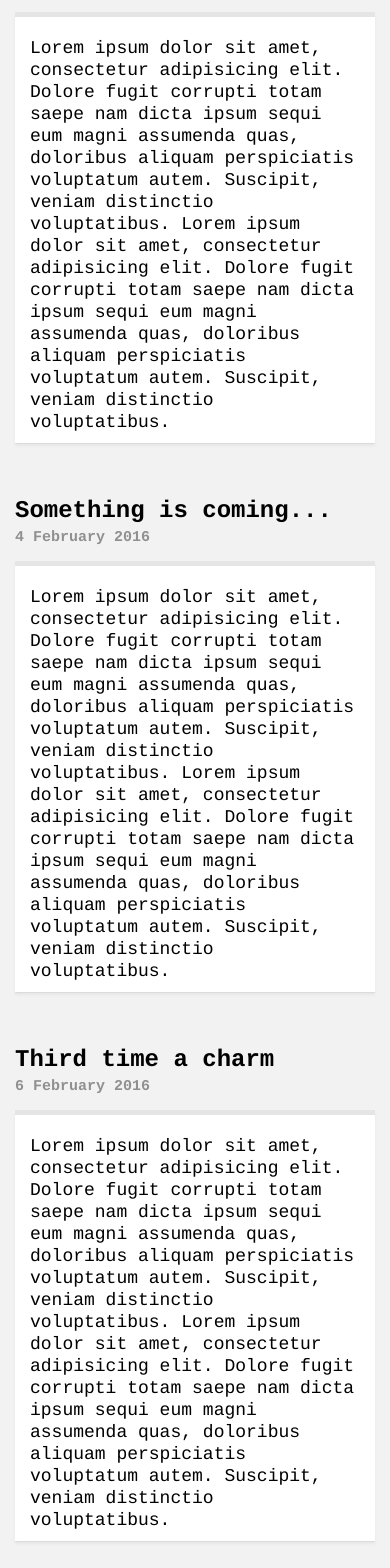
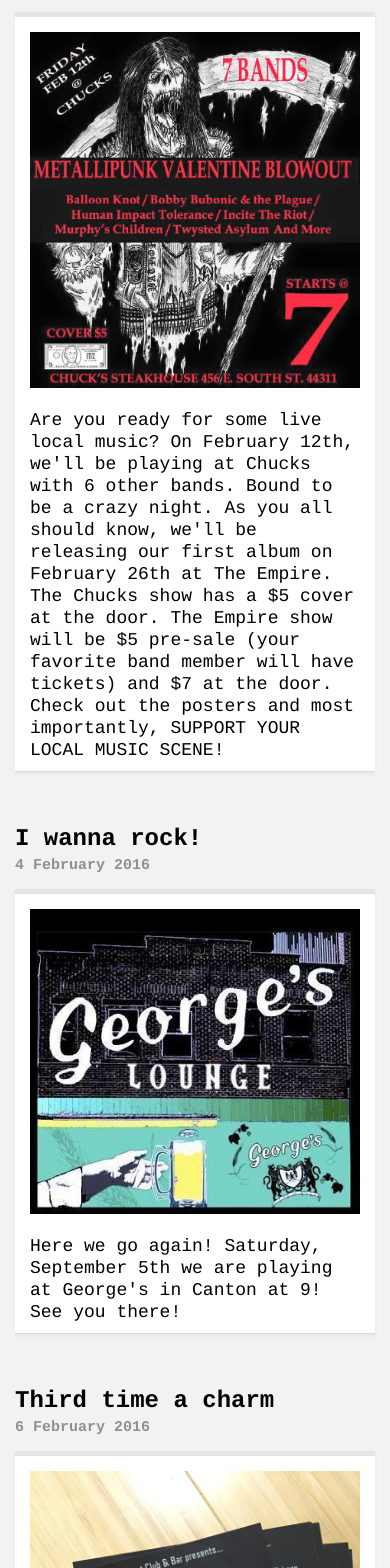
Before and after one commit to pavermakov/rock-band-site, a website: page index.html in a window 390 px wide. Shown: the part 224-1792 px from the top of the page. Drawn offline with nearby package versions, Linux system fonts and the light colour scheme; a web font is replaced by a local one.

Commit message:
optimizing mobile version

```diff
--- a/gulpfile.js
+++ b/gulpfile.js
@@ -23,6 +23,7 @@
 	// compile .sass files on changes
 	gulp.watch('sass/*.scss',['sass'])
 	// reload page when .html, .css, or .js files change
-	gulp.watch('*.html',browserSync.reload);
-	gulp.watch('css/*.css',browserSync.reload);
+	gulp.watch('*.html', browserSync.reload);
+	gulp.watch('css/*.css', browserSync.reload);
+	gulp.watch('js/*.js', browserSync.reload);
 });
--- a/index.html
+++ b/index.html
@@ -51,20 +51,25 @@
 			<article class="post">
 
 				<header>
-					<h3 class="article-title">New album out</h3>
+					<h3 class="article-title">We are performing</h3>
 					<h6 class="article-date">3 February 2016</h6>
 				</header>
 
 				<section class="article-content">
+
+					<figure>
+						<img class="article-image" src="img/performance.jpg" alt="performance">
+					</figure>
+
 					<p class="article-text">
-						Lorem ipsum dolor sit amet, consectetur adipisicing elit.
-						Dolore fugit corrupti totam saepe nam dicta ipsum sequi
-						eum magni assumenda quas, doloribus aliquam perspiciatis
-						voluptatum autem. Suscipit, veniam distinctio voluptatibus.
-						Lorem ipsum dolor sit amet, consectetur adipisicing elit.
-						Dolore fugit corrupti totam saepe nam dicta ipsum sequi
-						eum magni assumenda quas, doloribus aliquam perspiciatis
-						voluptatum autem. Suscipit, veniam distinctio voluptatibus.
+						Are you ready for some live local music? On February 12th,
+						we'll be playing at Chucks with 6 other bands. Bound to be
+						a crazy night. As you all should know, we'll be releasing
+						our first album on February 26th at The Empire. The Chucks
+						show has a $5 cover at the door. The Empire show will be $5
+						pre-sale (your favorite band member will have tickets) and
+						$7 at the door. Check out the posters and most importantly,
+						SUPPORT YOUR LOCAL MUSIC SCENE!
 					</p>
 				</section>
 
@@ -73,20 +78,19 @@
 			<article class="post">
 
 				<header>
-					<h3 class="article-title">Something is coming...</h3>
+					<h3 class="article-title">I wanna rock!</h3>
 					<h6 class="article-date">4 February 2016</h6>
 				</header>
 
 				<section class="article-content">
+
+					<figure>
+						<img class="article-image" src="img/performance2.jpg" alt="performance2">
+					</figure>
+
 					<p class="article-text">
-						Lorem ipsum dolor sit amet, consectetur adipisicing elit.
-						Dolore fugit corrupti totam saepe nam dicta ipsum sequi
-						eum magni assumenda quas, doloribus aliquam perspiciatis
-						voluptatum autem. Suscipit, veniam distinctio voluptatibus.
-						Lorem ipsum dolor sit amet, consectetur adipisicing elit.
-						Dolore fugit corrupti totam saepe nam dicta ipsum sequi
-						eum magni assumenda quas, doloribus aliquam perspiciatis
-						voluptatum autem. Suscipit, veniam distinctio voluptatibus.
+						Here we go again! Saturday, September 5th we are playing at
+						George's in Canton at 9! See you there!
 					</p>
 				</section>
 
@@ -100,15 +104,14 @@
 				</header>
 
 				<section class="article-content">
+
+					<figure>
+						<img class="article-image" src="img/performance3.jpg" alt="performance3">
+					</figure>
+
 					<p class="article-text">
-						Lorem ipsum dolor sit amet, consectetur adipisicing elit.
-						Dolore fugit corrupti totam saepe nam dicta ipsum sequi
-						eum magni assumenda quas, doloribus aliquam perspiciatis
-						voluptatum autem. Suscipit, veniam distinctio voluptatibus.
-						Lorem ipsum dolor sit amet, consectetur adipisicing elit.
-						Dolore fugit corrupti totam saepe nam dicta ipsum sequi
-						eum magni assumenda quas, doloribus aliquam perspiciatis
-						voluptatum autem. Suscipit, veniam distinctio voluptatibus.
+						Tickets are in for our August 13 show, One Last Night in Paradise,
+						at The Empire. Only $5! Contact any Bobby Bubonic member to purchase!
 					</p>
 				</section>
 
@@ -120,6 +123,7 @@
 			BOBBY BUBONIC &copy; THE PLAGUE 2016 <br> ALL RIGHTS RESERVED
 		</footer>
 
+		<script src="https://cdnjs.cloudflare.com/ajax/libs/jquery/1.12.0/jquery.min.js"></script>
 		<script src="js/script.js"></script>
 	</div><!-- end of #container -->
 
--- a/js/script.js
+++ b/js/script.js
@@ -0,0 +1,9 @@
+$(function(){
+	console.info('The app is ready!');
+	$('#nav-toggle-box').click(expandMenu);
+
+
+	function expandMenu(){
+		$('#primary-navigation').toggleClass('nav-expanded');
+	}
+});
--- a/sass/main.scss
+++ b/sass/main.scss
@@ -30,6 +30,13 @@
 	-webkit-justify-content: $justify;
 	-ms-flex-pack: $justify;
 	justify-content: $justify;
+}
+
+@mixin transition($property, $duration, $func){
+	-webkit-transition: $property $duration $func;
+	-moz-transition: $property $duration $func;
+	-o-transition: $property $duration $func;
+	transition: $property $duration $func;
 }
 
 body * {
@@ -102,10 +109,13 @@
 
 #primary-navigation{
 	//- hidden by defauls
-	display: none;
+	@include transition(max-height, 0.2s, ease-out);
+	max-height: 0px;
 	background-color: $nav-background;
 	font-size: 2rem;
 	color: $light-font;
+	overflow: hidden;
+
 
 	ul{
 		margin:0;
@@ -143,20 +153,28 @@
 
 	.article-content{
 		margin-top: 15px;
+		padding: 15px 15px 10px 15px;
 		background-color: white;
 		border-top: 5px solid #E5E5E5;
 		box-shadow: 0 1px 0 rgba(0, 0, 0, 0.05), 0 3px 3px rgba(0, 0, 0, 0.05);
 
+		figure{
+			margin: 0;
+
+			.article-image{
+				width: 100%;
+			}
+		}
+
 		.article-text{
-			margin: 20px 15px 10px 15px;
 			display: inline-block;
+			margin-bottom: 0;
 			font-family: $article-font;
 			font-size: 1.8rem;
 			line-height: 2.2rem;
 			text-align: left;
 		}
 	}
-
 }
 
 #page-footer{
@@ -166,3 +184,8 @@
 	text-align: center;
 	font-size: 1.5rem;
 }
+
+
+.nav-expanded{
+	max-height: 200px !important;
+}
```
Also changed, not shown: css/main.css, img/logo.png (deleted), img/logo.svg (deleted), img/performance.jpg (added), img/performance2.jpg (added), img/performance3.jpg (added).
